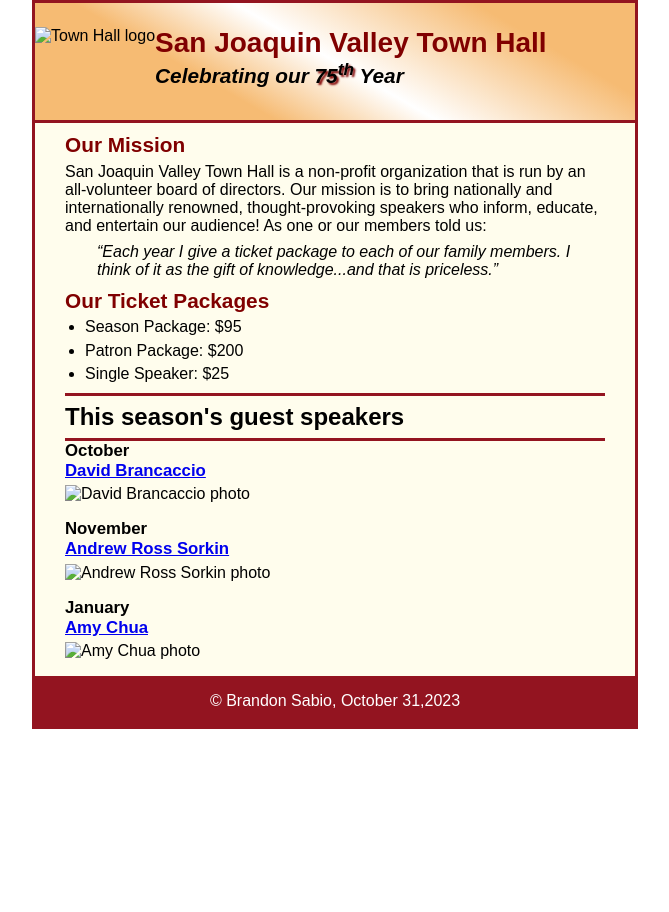
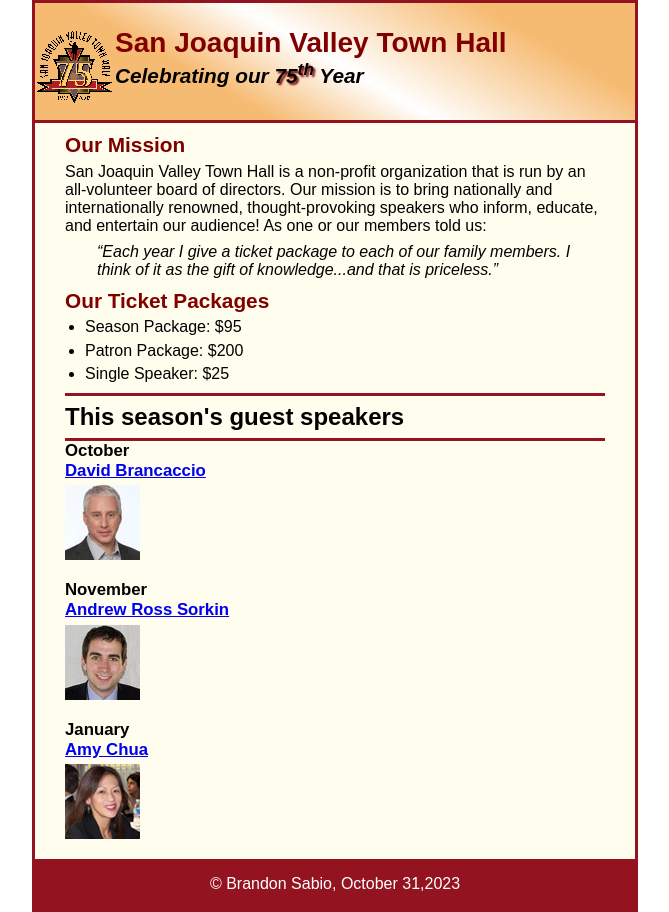
Before and after one commit to bsabio/A07, a plain HTML site: page index.html in a window 1280 px wide. Shown: the whole page, without its empty margins (305-974 px from the left). Before the commit the page ends 800 px from the top, so only its background shows below. Drawn offline with Linux system fonts and the light colour scheme; files that its build step writes are made by us from their sources.

Commit message:
Update index.html

```diff
--- a/index.html
+++ b/index.html
@@ -4,13 +4,13 @@
 <head>
 	<meta charset="utf-8">
 	<title>San Joaquin Valley Town Hall</title>
-	<link rel="shortcut icon" href="favicon.ico">
-	<link rel="stylesheet" href="c5_main.css">
+	<link rel="shortcut icon" href="images/favicon.ico">
+	<link rel="stylesheet" href="styles/c5_main.css">
 </head>
 
 <body>
 	<header>
-		<img src="town_hall_logo.gif" alt="Town Hall logo" height="80">
+		<img src="images/town_hall_logo.gif" alt="Town Hall logo" height="80">
 		<h2>San Joaquin Valley Town Hall</h2>
 		<h3>Celebrating our <span class="shadow">75<sup>th</sup></span> Year</h3>
 	</header>
@@ -31,12 +31,12 @@
 		</ul>
 
 		<h1>This season's guest speakers</h1>
-		<h3>October<br><a href="brancaccio.html">David Brancaccio</a></h3>
-		<img src="brancaccio75.jpg" alt="David Brancaccio photo">
-		<h3>November<br><a href="sorkin.html">Andrew Ross Sorkin</a></h3>
-		<img src="sorkin75.jpg" alt="Andrew Ross Sorkin photo">
-		<h3>January<br><a href="chua.html">Amy Chua</a></h3>
-		<img src="chua75.jpg" alt="Amy Chua photo">
+		<h3>October<br><a href="speakers/brancaccio.html">David Brancaccio</a></h3>
+		<img src="images/brancaccio75.jpg" alt="David Brancaccio photo">
+		<h3>November<br><a href="speakers/sorkin.html">Andrew Ross Sorkin</a></h3>
+		<img src="images/sorkin75.jpg" alt="Andrew Ross Sorkin photo">
+		<h3>January<br><a href="speakers/chua.html">Amy Chua</a></h3>
+		<img src="images/chua75.jpg" alt="Amy Chua photo">
 	</main>
 	<footer>
 		<p>&copy; Brandon Sabio, October 31,2023</p>
```
